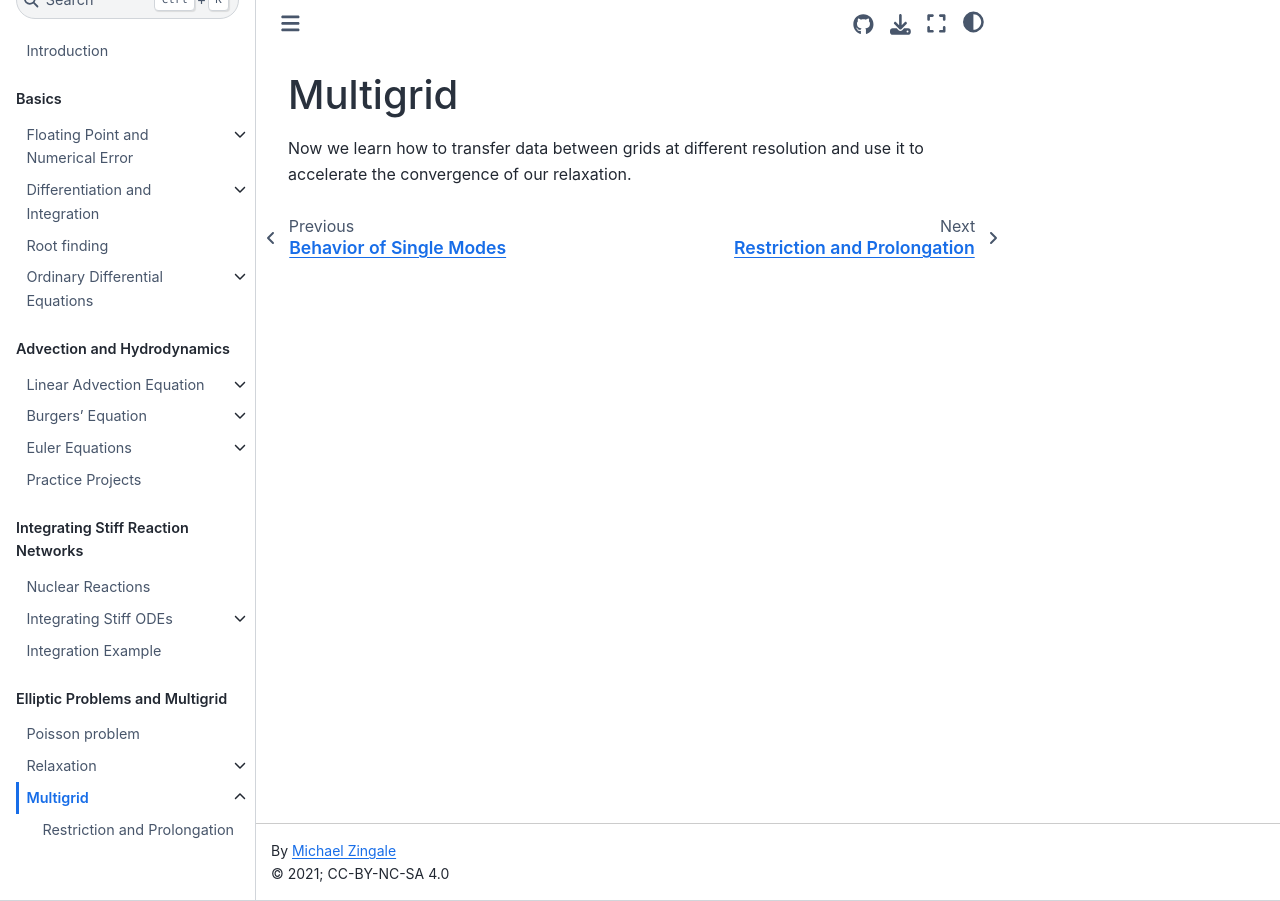
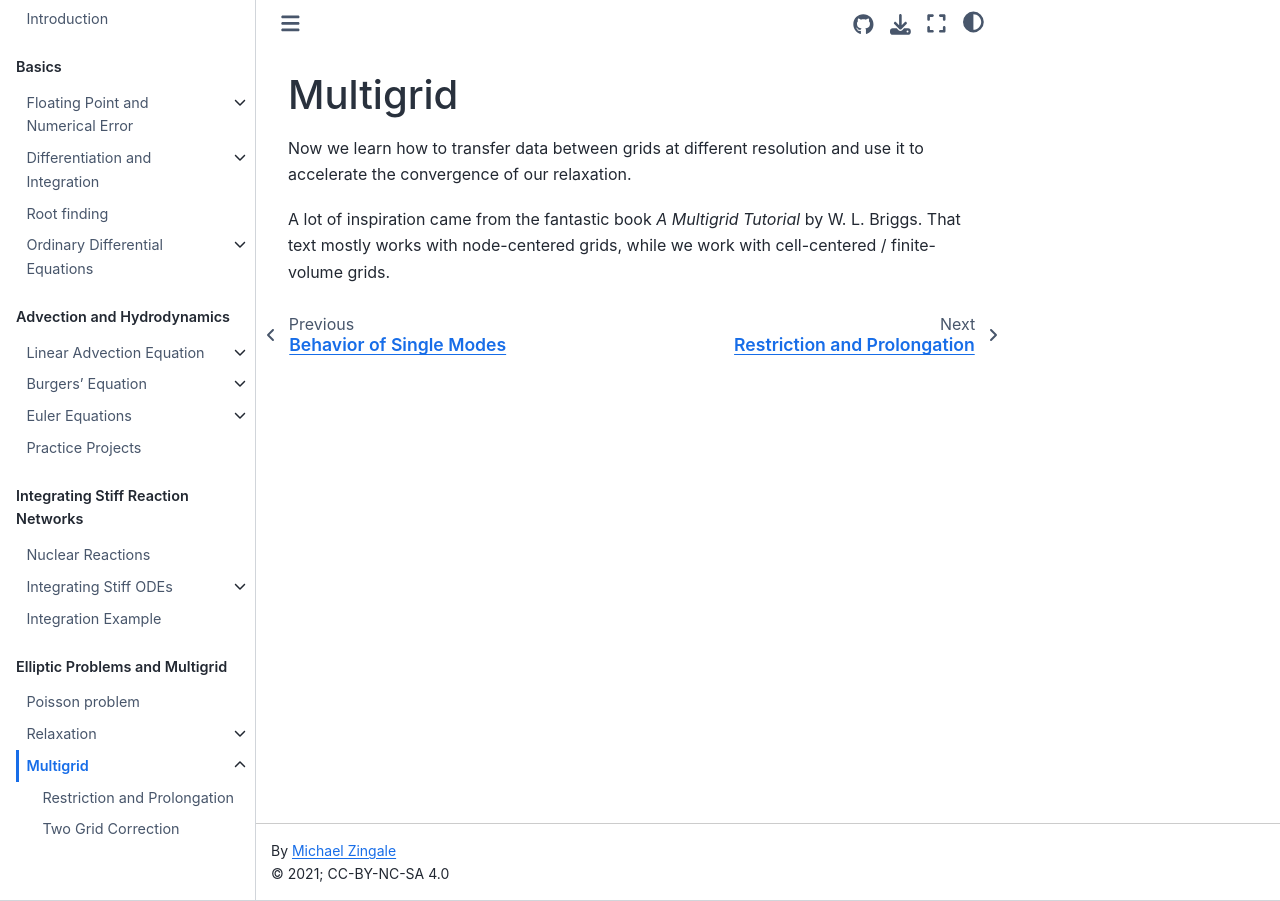
Before and after one commit to zingale/comp_astro_tutorial, a Jupyter Book: the page built from content/elliptic_multigrid/multigrid/multigrid.md, in a window 1280 px wide. Built offline with Jupyter Book 1.0.4 settings and Sphinx 7.4.7 and the Sphinx Book theme 1.1.4, drawn with Linux system fonts in a browser that asks for light colours.

Commit message:
add two grid

```diff
--- a/content/_toc.yml
+++ b/content/_toc.yml
@@ -58,3 +58,4 @@ parts:
     - file: elliptic_multigrid/multigrid/multigrid
       sections:
       - file: elliptic_multigrid/multigrid/multigrid-restrict-prolong
+      - file: elliptic_multigrid/multigrid/multigrid-two-grid
--- a/content/elliptic_multigrid/multigrid/multigrid.md
+++ b/content/elliptic_multigrid/multigrid/multigrid.md
@@ -3,3 +3,7 @@ Multigrid
 
 Now we learn how to transfer data between grids at different
 resolution and use it to accelerate the convergence of our relaxation.
+
+A lot of inspiration came from the fantastic book *A Multigrid
+Tutorial* by W. L. Briggs.  That text mostly works with node-centered
+grids, while we work with cell-centered / finite-volume grids.
```
Also changed, not shown: content/elliptic_multigrid/multigrid/multigrid-two-grid.ipynb (added).
